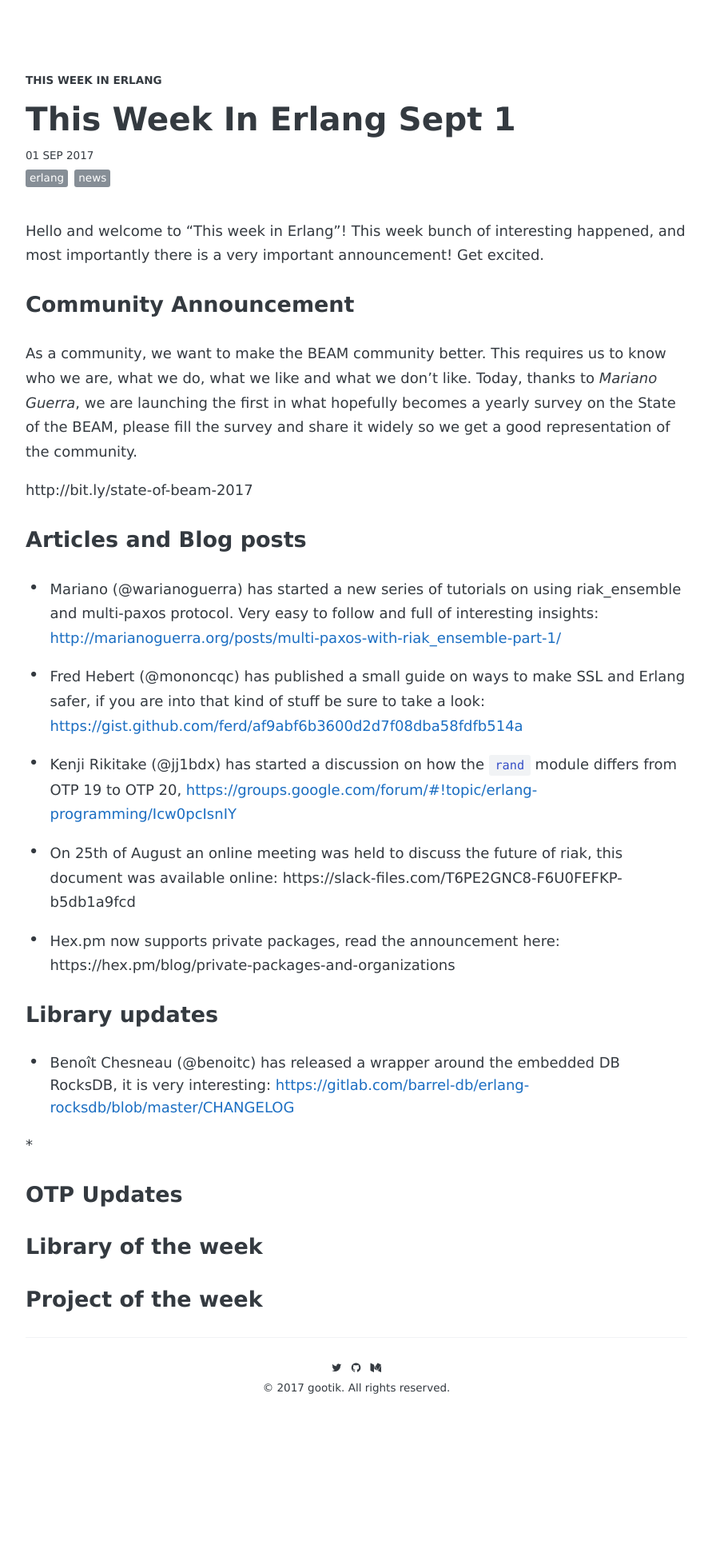
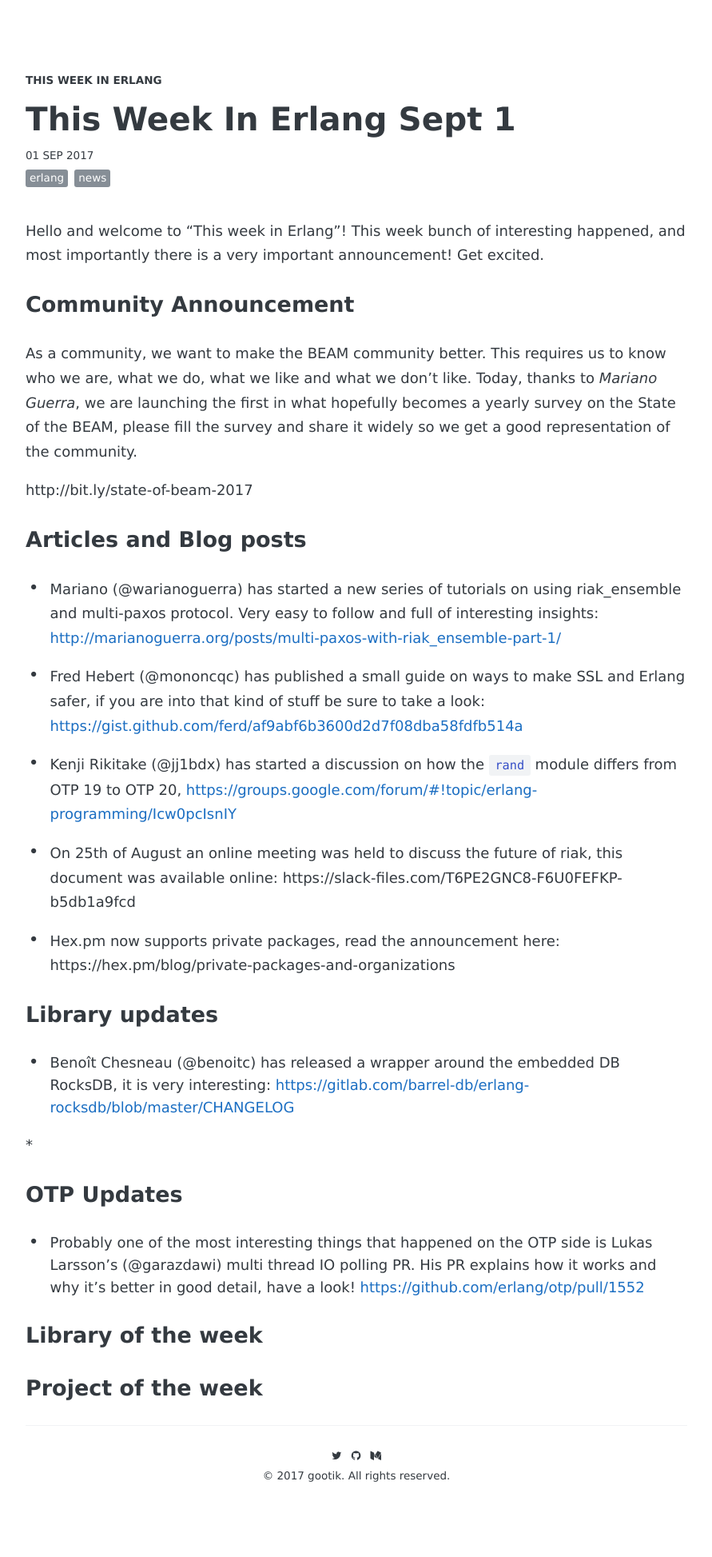
Before and after one commit to gootik/this-week-in-erlang, a Jekyll site: the page built from _posts/2017-09-01-sept-01.md, in a window 1280 px wide. Shown: the whole page at 80% size, without its empty margins (194-1085 px from the left). Built offline with Jekyll 4.4.1, drawn with Linux system fonts in a browser that asks for light colours; some web fonts are replaced; before the commit the page ends 1836 px from its top, so only the background shows below that.

Commit message:
OTP update

```diff
--- a/_posts/2017-09-01-sept-01.md
+++ b/_posts/2017-09-01-sept-01.md
@@ -32,6 +32,10 @@ http://bit.ly/state-of-beam-2017
  *
 
 ### OTP Updates
+* Probably one of the most interesting things that happened on the OTP side is
+  Lukas Larsson's (@garazdawi) multi thread IO polling PR. His PR explains how it
+  works and why it's better in good detail, have a look! <https://github.com/erlang/otp/pull/1552>
+
 
 ### Library of the week
 
```
